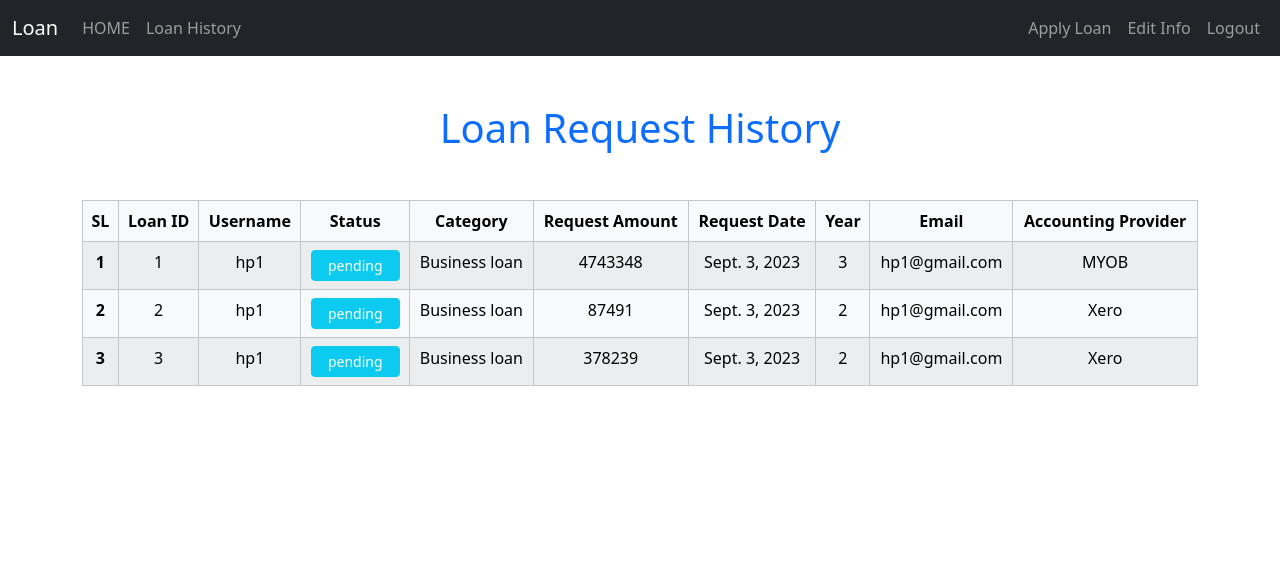
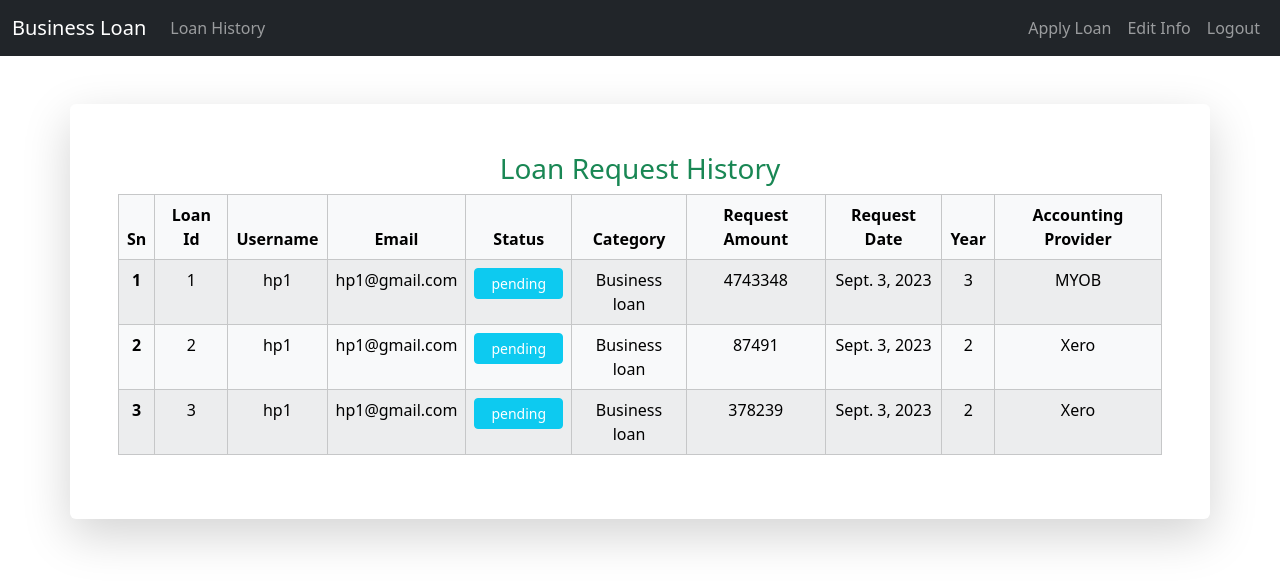
Before and after one commit to aayushi0209/loan-application, a Django app: page /loanhistory in a window 1280 px wide. Shown: the top 587 px of the page. Run offline with Django 4.2, Linux system fonts and the light colour scheme; a user stored in the database is signed in; data comes from the database, SQL or seed files in the repository; both versions use the stored data as it was after the commit; some libraries are stand-ins or nearby versions.

Commit message:
update history details

```diff
--- a/Templates/loan_history.html
+++ b/Templates/loan_history.html
@@ -12,21 +12,22 @@
 
 {% include 'navbar.html' %}
 <div class="container my-5">
-    <h1 class="text-center text-primary">Loan Request History</h1>
-    <div class="my-5 users">
-
-        <table class="table text-center table-light table-hover table-bordered table-striped">
+    <div class="row mb-5">
+        <div class="p-5 m-auto rounded shadow-lg col-md-12 bg-body">
+                <h3 class="text-center text-success">Loan Request History</h3>
+            <div>
+              <table class="table text-center table-light table-hover table-bordered table-striped">
             <thead class="bg-dark ">
                 <tr class="text-dark ">
-                    <th scope="col">SL</th>
-                    <th scope="col">Loan ID</th>
+                    <th scope="col">Sn</th>
+                    <th scope="col">Loan Id</th>
                     <th scope="col">Username</th>
+                    <th scope="col">Email</th>
                     <th scope="col">Status</th>
                     <th scope="col">Category</th>
                     <th scope="col">Request Amount</th>
                     <th scope="col">Request Date</th>
                     <th scope="col">Year</th>
-                    <th scope="col">Email</th>
                     <th scope="col">Accounting Provider</th>
                 </tr>
             </thead>
@@ -36,6 +37,7 @@
                     <th scope="row">{{forloop.counter}}</th>
                     <td>{{loan.id}}</td>
                     <td>{{loan.customer}}</td>
+                    <td>{{loan.customer.email}}</td>
                     <td>
                         <button type="button" class="px-3 text-white btn btn-info btn-sm">
                             {{loan.status}}
@@ -45,7 +47,6 @@
                     <td>{{loan.amount}}</td>
                     <td>{{loan.request_date}}</td>
                     <td>{{loan.year}}</td>
-                    <td>{{loan.customer.email}}</td>
                     <td>{{loan.accounting_provider}}</td>
 
                 </tr>
@@ -55,15 +56,9 @@
             </tbody>
 
         </table>
-
-
-
-
-
+            </div>
+        </div>
     </div>
-
-
-
 </div>
 
 </body>
--- a/Templates/navbar.html
+++ b/Templates/navbar.html
@@ -31,16 +31,10 @@
             <div class="collapse navbar-collapse" id="navbarSupportedContent">
                 <!-- Navbar brand -->
                 <a class="mt-2 navbar-brand mt-lg-0">
-<!--                    <img src="https://mdbootstrap.com/img/logo/mdb-transaprent-noshadows.png" height="15" alt=""-->
-<!--                        loading="lazy" />-->
-                  Loan
+                  Business Loan
                 </a>
                 <!-- Left links -->
                 <ul class="mb-2 navbar-nav me-auto mb-lg-0">
-                    <li class="nav-item">
-                        <a class="nav-link" href="/home">HOME</a>
-                    </li>
-
                     {% if user.is_authenticated %}
                     <li class="nav-item">
                         <a class="nav-link" href="/loanhistory">Loan History</a>
@@ -50,15 +44,13 @@
 
                 </ul>
                 <!-- Left links -->
-
                 <ul class="mb-2 navbar-nav ms-auto mb-lg-0">
                     {% if user.is_authenticated %}
-
                     <li>
                         <a class="nav-link" href="/loan_request">Apply Loan</a>
                     </li>
                     <li>
-                        <a class="nav-link">Edit Info</a>
+                        <a class="nav-link" href="/edit_user_info">Edit Info</a>
                     </li>
 
                     <li>
@@ -77,17 +69,8 @@
             </div>
             <!-- Collapsible wrapper -->
 
-
-
             <!-- Right elements -->
             <div class="d-flex align-items-center">
-
-
-
-
-
-
-
             </div>
             <!-- Right elements -->
         </div>
--- a/loan_app/urls.py
+++ b/loan_app/urls.py
@@ -2,12 +2,12 @@ from django.urls import path
 from . import views
 
 urlpatterns = [
-    path('', views.login_page),
-    path('register', views.register),
-    path('login1',views.login1),
-    path('login_page',views.login_page),
-    path('home', views.home),
-    path('logout_page', views.logout_page),
+    path('', views.LoginPage),
+    path('register', views.Register),
+    path('login1',views.LoginPage),
+    path('login_page',views.LoginPage),
+    path('logout_page', views.LogoutPage),
     path('loan_request', views.LoanRequest),
     path('loanhistory', views.LoanHistory),
+    path('edit_user_info', views.EditUserInfo)
 ]
--- a/loan_app/views.py
+++ b/loan_app/views.py
@@ -11,7 +11,7 @@ from django.contrib.auth.models import User
 
 
 # Create your views here.
-def register(request):
+def Register(request):
     print(request.method)
     if request.method == 'POST':
         print('req=',request.POST)
@@ -26,10 +26,7 @@ def register(request):
         form = UserRegisterForm()
         return render(request, 'register_user.html', {'form': form})
 
-def login_page(request):
-    return render(request,'login_user.html')
-
-def login1(request):
+def LoginPage(request):
     if request.method == "POST":
         username = request.POST.get('name1')
         password = request.POST.get('password1')
@@ -39,7 +36,7 @@ def login1(request):
             if user.is_active:
                 login(request, user)
                 nm={'nm':nm}
-                return redirect('/home')
+                return redirect('/edit_user_info')
             else:
                 return redirect('/login_page')
         else:
@@ -48,7 +45,7 @@ def login1(request):
         return render(request,'login_user.html')
 
 @login_required(login_url='/register')
-def home(request):
+def EditUserInfo(request):
     data = User.objects.filter(username=request.user)
     if request.method == 'POST':
         form = UserDataRegisterForm(request.POST)
@@ -56,9 +53,9 @@ def home(request):
         print( data[0].email, form)
         if form.is_valid():
             form.save()
-            return render(request,'home.html', {'message':'Added Sucessfully', 'form': ''});
+            return render(request,'edit_user_info.html', {'message':'Added Sucessfully', 'form': ''});
         else:
-            return render(request, 'home.html',{'message':'something went wrong pls try again','form': form })
+            return render(request, 'edit_user_info.html',{'message':'Something went wrong pls try again','form': form })
     new_form = True
     userDataInfo = UserData.objects.all()
     for i in userDataInfo:
@@ -67,15 +64,15 @@ def home(request):
             break
     if  new_form:
         form = UserDataRegisterForm()
-        return render(request,'home.html',{'form':form});
+        return render(request,'edit_user_info.html',{'form':form, 'message': 'Fill details'});
 
     else:
         customer = UserData.objects.get(email=request.user)
         form = UserDataRegisterForm(instance=customer)
-        return render(request,'home.html',{'form':form, 'message': 'update details'});
+        return render(request,'edit_user_info.html',{'form':form, 'message': 'Update details'});
 
 @login_required(login_url='/register')
-def logout_page(request):
+def LogoutPage(request):
     logout(request)
     return redirect("/")
 
```
Also changed, not shown: Templates/edit_user_info.html (renamed from Templates/home.html, +2 -5 lines), db.sqlite3.
